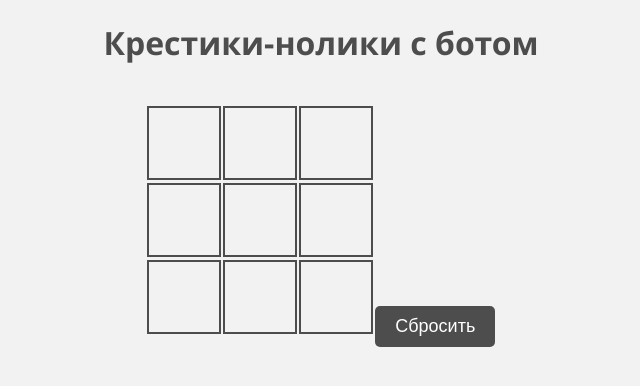
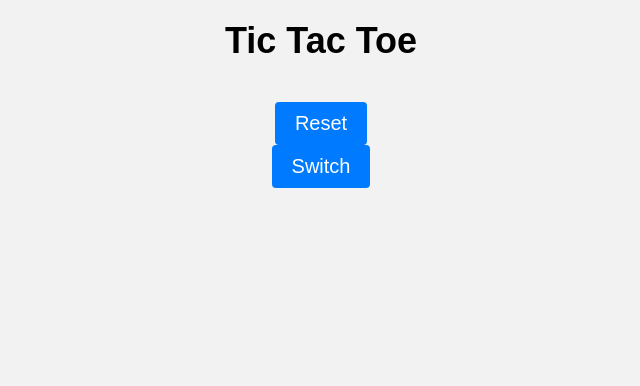
Before and after one commit to foma0g/foma0g.github.io, a plain HTML site: page index.html in a window 1280 px wide. Shown: the whole page, without its empty margins (319-959 px from the left). Drawn offline with Linux system fonts and the light colour scheme.

Commit message:
Тестовая

```diff
--- a/index.html
+++ b/index.html
@@ -2,100 +2,100 @@
 <html>
   <head>
     <meta charset="UTF-8" />
-    <meta name="viewport" content="width=device-width, initial-scale=1.0" />
-    <title>Крестики-нолики</title>
+    <title>Tic Tac Toe</title>
     <style>
       body {
+        font-family: Arial, sans-serif;
         background-color: #f2f2f2;
-        font-family: "Segoe UI", sans-serif;
+      }
+      h1 {
         text-align: center;
+        font-size: 36px;
+        margin-top: 20px;
+        margin-bottom: 20px;
       }
-
-      h1 {
-        color: #4d4d4d;
+      .game-board {
+        display: flex;
+        justify-content: center;
+        margin-bottom: 20px;
       }
-
-      .container {
-        display: inline-block;
-        margin: 20px auto;
+      .cell {
+        width: 100px;
+        height: 100px;
+        background-color: #fff;
+        border: 1px solid #ccc;
+        display: flex;
+        justify-content: center;
+        align-items: center;
+        font-size: 60px;
+        cursor: pointer;
+        transition: all 0.3s ease;
       }
-
-      .cell {
-        display: inline-block;
-        width: 70px;
-        height: 70px;
-        border: 2px solid #4d4d4d;
-        font-size: 48px;
-        line-height: 70px;
+      .cell:hover {
+        background-color: #f2f2f2;
+      }
+      .cell.x {
+        color: #f00;
+      }
+      .cell.o {
+        color: #00f;
+      }
+      .message {
         text-align: center;
-        margin-right: -2px;
-        margin-bottom: -2px;
-        cursor: pointer;
+        font-size: 36px;
+        margin-top: 20px;
+        margin-bottom: 20px;
+        display: none;
       }
-
-      .cell:hover {
-        background-color: #e6e6e6;
-      }
-
-      .cell.X {
-        color: #d80000;
-      }
-
-      .cell.O {
-        color: #008aff;
-      }
-
-      .row:after {
-        content: "";
+      .button {
         display: block;
-        clear: both;
-      }
-
-      #reset {
-        margin-top: 20px;
-        background-color: #4d4d4d;
+        margin: 0 auto;
+        padding: 10px 20px;
+        background-color: #007bff;
         color: #fff;
         border: none;
-        padding: 10px 20px;
-        font-size: 18px;
-        border-radius: 5px;
+        border-radius: 4px;
+        font-size: 20px;
         cursor: pointer;
+        transition: all 0.3s ease;
       }
-
-      #reset:hover {
-        background-color: #666;
-      }
-
-      #win {
-        display: none;
-        font-size: 48px;
-        color: #4d4d4d;
-        margin-top: 20px;
+      .button:hover {
+        background-color: #0056b3;
       }
     </style>
   </head>
   <body>
-    <h1>Крестики-нолики с ботом</h1>
-    <div class="container">
-      <div class="row">
-        <div class="cell" data-cell-index="0"></div>
-        <div class="cell" data-cell-index="1"></div>
-        <div class="cell" data-cell-index="2"></div>
-      </div>
-      <div class="row">
-        <div class="cell" data-cell-index="3"></div>
-        <div class="cell" data-cell-index="4"></div>
-        <div class="cell" data-cell-index="5"></div>
-      </div>
-      <div class="row">
-        <div class="cell" data-cell-index="6"></div>
-        <div class="cell" data-cell-index="7"></div>
-        <div class="cell" data-cell-index="8"></div>
-      </div>
-    </div>
-    <button id="reset">Сбросить</button>
-    <div id="win"></div>
+    <h1>Tic Tac Toe</h1>
+    <div class="game-board"></div>
+    <div class="message"></div>
+    <button class="button" id="reset">Reset</button>
+    <button class="button" id="switch">Switch</button>
+    <script>
+      const board = ["", "", "", "", "", "", "", "", ""];
+      const cellElements = document.querySelectorAll(".cell");
+      const messageElement = document.querySelector(".message");
+      const resetButton = document.getElementById("reset");
+      const switchButton = document.getElementById("switch");
+      let currentPlayer = "x";
+      let isGameActive = true;
+      let isBotTurn = false;
 
-    <script src="index.js"></script>
-  </body>
-</html>
+      const winningCombinations = [
+        [0, 1, 2],
+        [3, 4, 5],
+        [6, 7, 8],
+        [0, 3, 6],
+        [1, 4, 7],
+        [2, 5, 8],
+        [0, 4, 8],
+        [2, 4, 6],
+      ];
+
+      function handleCellClick(index) {
+        if (board[index] !== "" || !isGameActive || isBotTurn) {
+          return;
+        }
+
+        board[index] = currentPlayer;
+        document.getElementById(`cell-${index}`).classList.add(currentPlayer);
+        checkGameResult();
```
